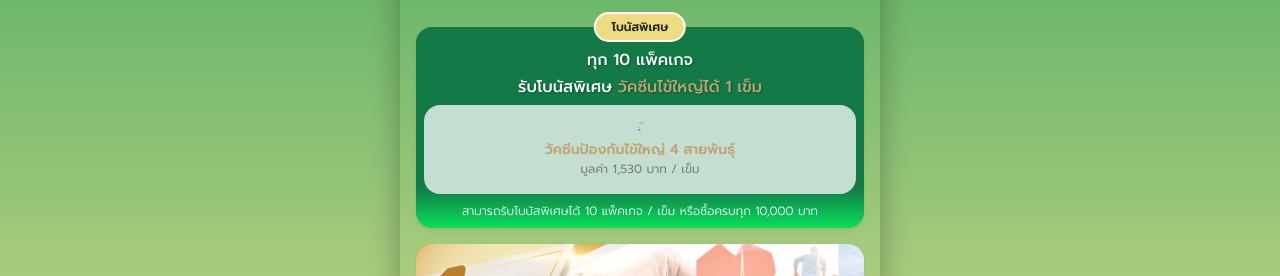
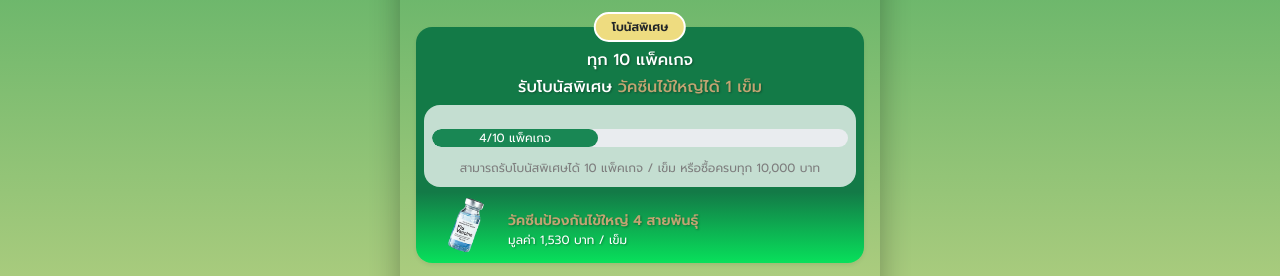
Before and after one commit to JacketJK/Agent, a plain HTML site: page index.html in a window 1280 px wide. Shown: the part 406-682 px from the top of the page. Drawn offline with nearby package versions, Linux system fonts and the light colour scheme.

Commit message:
edit index css

```diff
--- a/css/styles.css
+++ b/css/styles.css
@@ -425,7 +425,12 @@ a {
 }
 
 .bg-g-success {
-  background: linear-gradient(to bottom, #137a47, #137a47, #137a47, #137a47, #137a47, #08e05b);
+  background: linear-gradient(
+    to bottom,
+    #137a47 0%,
+    #137a47 70%,
+    #08e05b 100%
+  );
   margin-top: 30px;
 }
 
--- a/index.html
+++ b/index.html
@@ -129,17 +129,28 @@
           <h6 class="text-white text-drop-shadow">ทุก 10 แพ็คเกจ</h6>
           <h6 class="text-white text-drop-shadow">รับโบนัสพิเศษ <span class="text-gold">วัคซีนไข้ใหญ่ได้ 1 เข็ม</span></h6>
 
-          <div class="container-fluid mt-2 bg-white bg-opacity-75 rounded-4 p-3">
-            <div class="d-flex justify-content-center align-items-center flex-column">
-              <img src="assets/images/flu-vaccination.png" alt="vaccine" class="img-fluid" style="height: 10px;">
-              <span class="text-gold font-size-14 fw-semibold mt-2">วัคซีนป้องกันไข้ใหญ่ 4 สายพันธุ์</span>
-              <span class="text-secondary font-size-12">มูลค่า 1,530 บาท / เข็ม</span>
+          <div class="container-fluid mt-2 bg-white bg-opacity-75 rounded-4 p-2">
+            <!-- เพิ่ม progress bar แนวนอน -->
+            <div class="mt-3 w-100">
+              <div class="progress rounded-pill" style="height: 18px;">
+                <div class="progress-bar bg-success rounded-pill" role="progressbar" style="width: 40%;" aria-valuenow="4" aria-valuemin="0" aria-valuemax="10">
+                  4/10 แพ็คเกจ
+                </div>
+              </div>
+            </div>
+            <!-- สถานะการสะสม -->
+            <div class="mt-2">
+              <span class="font-size-12 text-secondary">สามารถรับโบนัสพิเศษได้ 10 แพ็คเกจ / เข็ม หรือซื้อครบทุก 10,000 บาท</span>
             </div>
           </div>
 
-          <div class="d-flex justify-content-center align-items-center mt-2">
-            <span class="text-white fw-light font-size-12">สามารถรับโบนัสพิเศษได้ 10 แพ็คเกจ / เข็ม หรือซื้อครบทุก 10,000 บาท</span>
-          </div>
+          <div class="d-flex justify-content-start align-items-center mt-2">
+              <img src="assets/images/flu-vaccination.png" alt="vaccine" class="img-fluid" style="height: 60px;">
+              <div class="text-drop-shadow d-flex flex-column align-items-start ms-0">
+                <span class="text-gold font-size-14 fw-semibold mt-2">วัคซีนป้องกันไข้ใหญ่ 4 สายพันธุ์</span>
+                <span class="text-white font-size-12">มูลค่า 1,530 บาท / เข็ม</span>
+              </div>
+            </div>
         </div>
       </div>
 
```
